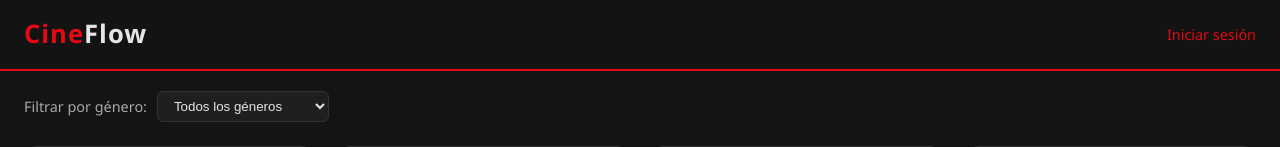
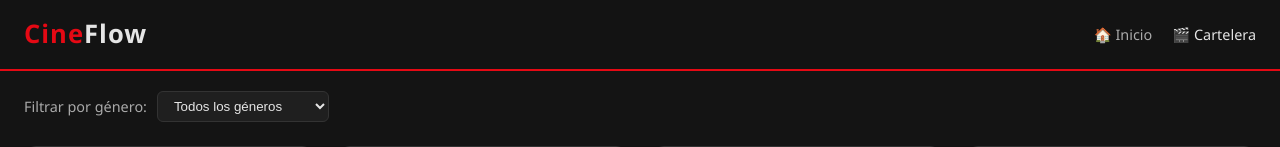
Before and after one commit to DogeAmarisho/CineFlow, a PHP site: page /cartelera.php in a window 1280 px wide. Shown: the top 147 px of the page. Run offline with PHP 8.4, Linux system fonts and the light colour scheme; data comes from the database, SQL or seed files in the repository; data that the repository does not hold is empty.

Commit message:
fix: eliminar header viejo con login de cartelera.php
La cartelera tenía su propio HTML completo con un header incrustado
que mostraba el botón de 'Iniciar sesión'. Se reemplaza por el
nav consistente con el resto del sitio (Inicio + Cartelera).

```diff
--- a/cartelera.php
+++ b/cartelera.php
@@ -411,16 +411,12 @@ sort($generos_disponibles);
 
 <!-- ══ CABECERA ══════════════════════════════════════════════ -->
 <header class="site-header">
-    <div class="logo">Cine<span>Flow</span></div>
-    <nav>
-        <?php if (isset($_SESSION['usuario_id'])): ?>
-            <span style="color:var(--texto-suave);font-size:.9rem;margin-right:14px;">
-                Hola, <?= htmlspecialchars($_SESSION['nombre'] ?? 'Usuario') ?>
-            </span>
-            <a href="logout.php" style="color:var(--primario);font-size:.9rem;">Cerrar sesión</a>
-        <?php else: ?>
-            <a href="login.php" style="color:var(--primario);font-size:.9rem;">Iniciar sesión</a>
-        <?php endif; ?>
+    <a href="index.php" class="logo" aria-label="CineFlow – inicio">
+        Cine<span>Flow</span>
+    </a>
+    <nav class="nav-principal" aria-label="Navegación principal">
+        <a href="index.php">🏠 Inicio</a>
+        <a href="cartelera.php" class="activo">🎬 Cartelera</a>
     </nav>
 </header>
 
```
